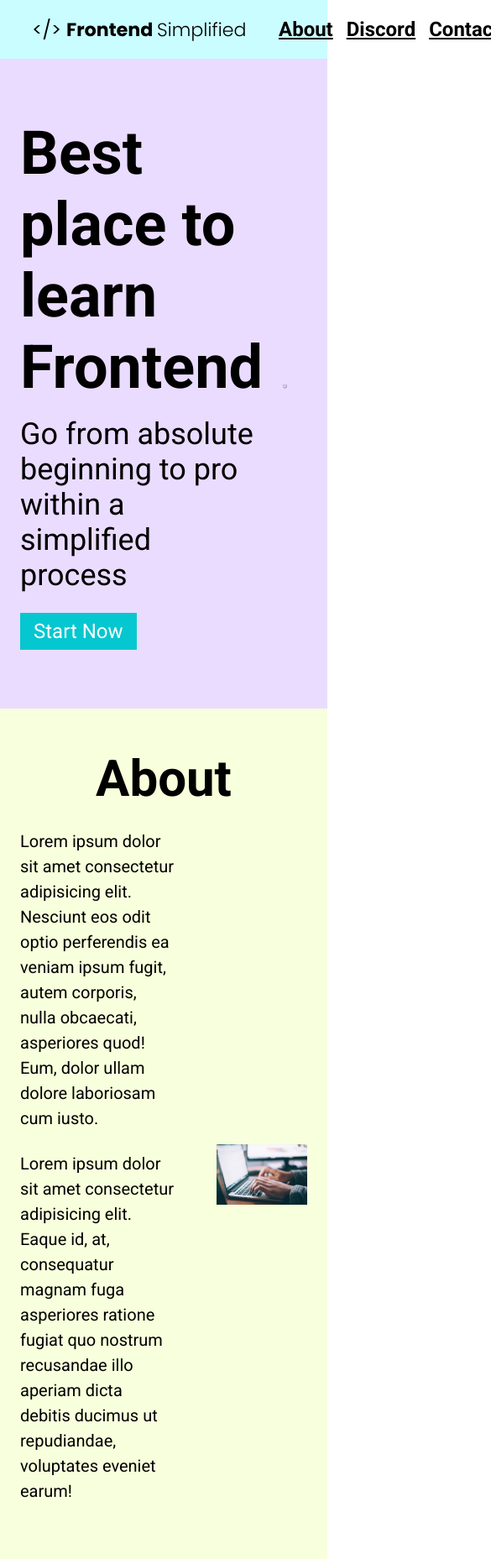
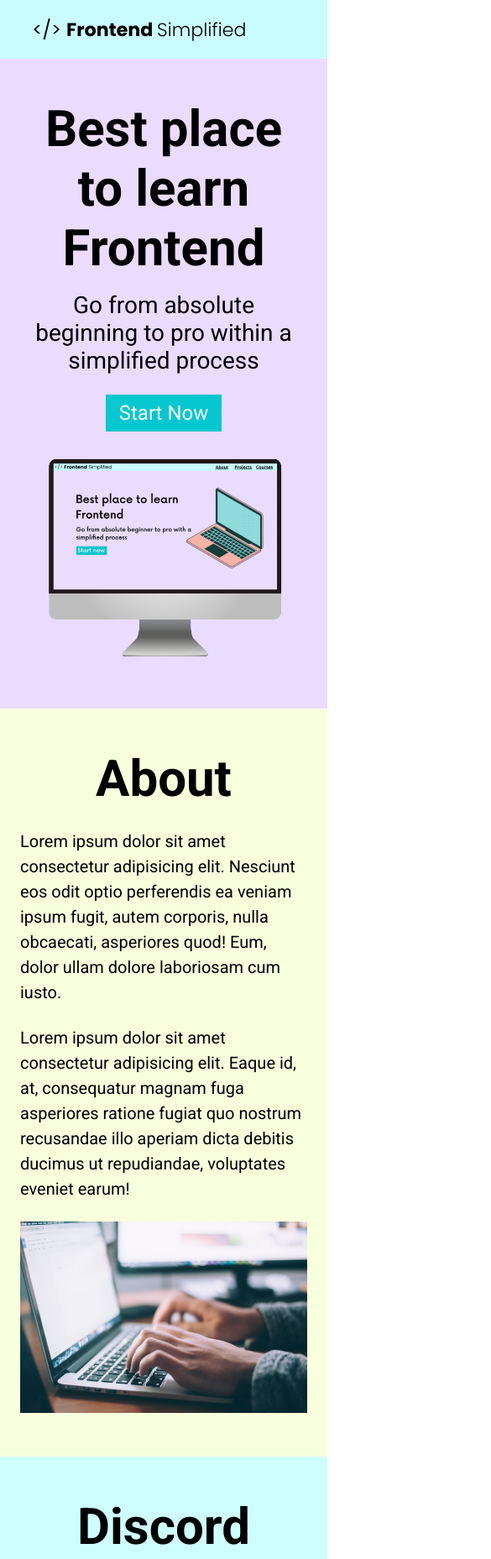
Before and after one commit to Rua-E/First-mini-project-HTML-, a plain HTML site: page index.html in a window 390 px wide. Shown: the top 1857 px of the page at 84% size, 585 px wide, since content can reach past the window. Drawn offline with Linux system fonts and the light colour scheme.

Commit message:
added @media

```diff
--- a/index.html
+++ b/index.html
@@ -24,12 +24,12 @@
       </nav>
       <header>
         <div class="row">
-          <div>
+          <div class="home__description">
             <h1>Best place to learn Frontend</h1>
             <p class="subheader">
               Go from absolute beginning to pro within a simplified process
             </p>
-            <button>Start Now</button>
+            <button class="home__description--button">Start Now</button>
           </div>
           <figure>
             <img
--- a/styles.css
+++ b/styles.css
@@ -145,6 +145,7 @@ form {
     display: flex;
     flex-direction: column;
     margin: 0 auto;
+    padding: 0 24px;
 }
 
 input, textarea {
@@ -178,3 +179,64 @@ footer {
 .footer__link {
     padding: 0 16px;
 }
+
+/* SIZE FOR SMALL PHONES, TABLETS, LARGE SMARTPHONES */
+
+@media (max-width: 728px) {
+    .row {
+        flex-direction: column;
+    }
+    .home__description {
+        margin-bottom: 24px;
+        display: flex;
+        flex-direction: column;
+        align-items: center;
+    }
+    h1 {
+        text-align: center;
+        font-size: 60px;
+    }
+    .subheader {
+        text-align: center;
+        font-size: 28px;
+    }
+
+    .home__description--button {
+        max-width: 240px;
+    }
+
+    ul {
+        display: none;
+    }
+
+    .section__description {
+        flex-direction: column;
+    }
+    .section__description--wrapper {
+        width: 100%;
+    }
+    .about__img--wrapper {
+        width: 100%;
+    }
+
+    #discord {
+        .section__description {
+            flex-direction: column-reverse;
+        }
+    }
+
+    .footer {
+        padding: 48px 24px;
+    }
+    .footer__logo {
+        max-width:  360px;px;
+    }
+
+    .footer__link {
+        padding: 0 4px;
+        font-size: 18px;
+    }
+    .footer__links {
+        margin-bottom: 24px;
+    }
+}
```
